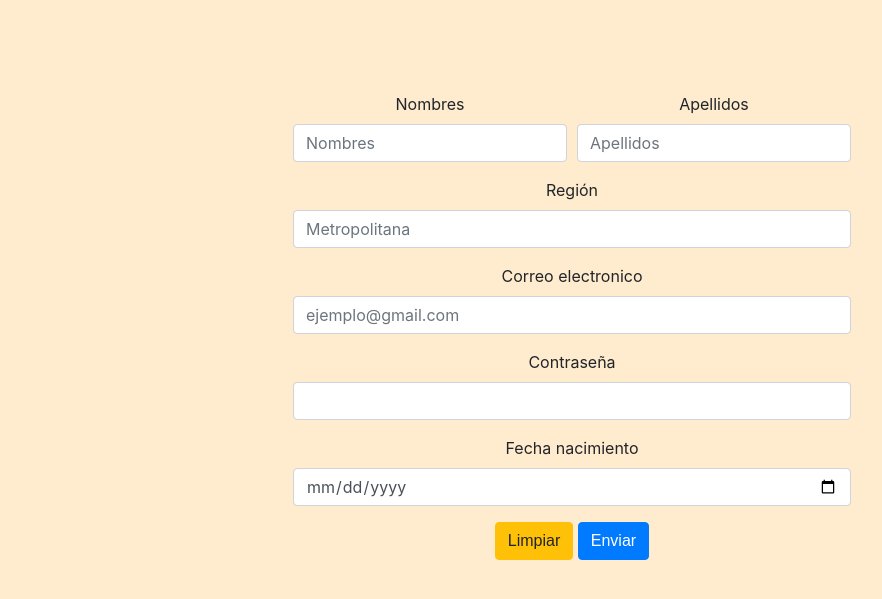
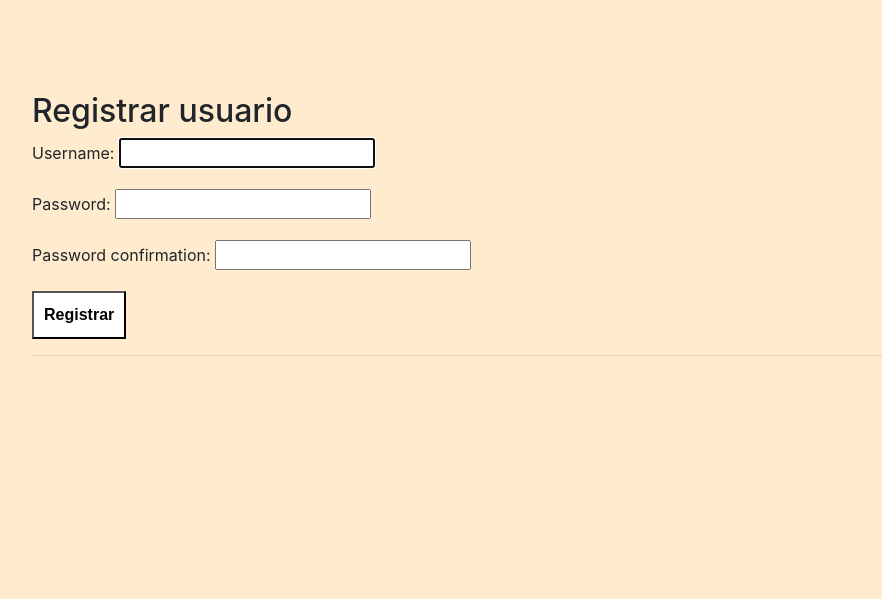
Before and after one commit to Asuracl/Cervestado, a Django app: page /registro/ in a window 1280 px wide. Shown: the part 76-675 px from the top of the page, without its empty margins (68-950 px from the left). Run offline with Django 3.2, Linux system fonts and the light colour scheme; some libraries are stand-ins or nearby versions.

Commit message:
intento de registro numer 5000

```diff
--- a/main/templates/main/registro.html
+++ b/main/templates/main/registro.html
@@ -9,45 +9,27 @@
     <br>
     <br>
 
-    <div class="row main center-xs">
-        <form action="index.html" method="GET" id="formulario">
-            <div class="form-row">
-                    <div class="form-group col-md-6">
-                        <label for="nombre">Nombres </label>
-                        <input type="text" class="form-control" name="nombre" placeholder="Nombres">
-                    </div>
-                    <div class="form-group col-md-6">
-                            <label for="apee">Apellidos</label>
-                            <input type="text" class="form-control" name="apellido" placeholder="Apellidos">
-                    </div>
+
+    <section class="about-area pt-100 pb-100">
+        <div class="container">
+        <div class="row align-items-center justify-content-between">
+            <div class="col-lg-12 col-md-12 col-sm-12">
+                    <div class="container">
+                            <h2>Registrar usuario</h2>
+
+                            <form method="POST">
+                                {{ form.as_p }}
+                                {% csrf_token %}
+                                <button type="submit">Registrar</button>
+                            </form>
+
+                            <hr />
+
+                            <a href="/login.html">Iniciar sesión</a>
+                          </div>
             </div>
-            <div class="form-row">
-                    <div class="form-group col-md-12">
-                        <label for="region">Región</label>
-                        <input type="text" class="form-control" name="region" placeholder="Metropolitana">
-                    </div>
-            </div>
-            <div class="form-row">
-                <div class="form-group col-md-12">
-                    <label for="correo">Correo electronico</label>
-                    <input type="email" class="form-control" name="correo" placeholder="ejemplo@gmail.com">
-                </div>
-            </div>
+        </div>
+        </div>
 
-            <div class="form-row">
-                <div class="form-group col-md-12">
-                    <label for="pass">Contraseña</label>
-                    <input type="password" class="form-control" name="pass" placeholder="">
-                </div>
-            </div>
 
-            <div class="form-group">
-                <label for="fnacimiento">Fecha nacimiento</label>
-                <input type="date" class="form-control" name="fnacimiento" placeholder="Ingrese su nombre">
-            </div>
-
-            <button type="reset" class="btn btn-warning">Limpiar</button>
-            <button class="btn btn-primary" type="submit" >Enviar</button>
-        </form>
-    </div>
 {% endblock contenido %}
--- a/main/urls.py
+++ b/main/urls.py
@@ -5,7 +5,7 @@
 urlpatterns = [
     path('', index, name='index' ),
     path('cervezas/', cervezas, name='cervezas'),
+    path('login/', login, name='login'),
     path('registro/', registro, name='registro'),
-    path('login/', login, name='login')
 
 ]
```
Also changed, not shown: main/templates/main/cervezas.html (+4 -4 lines), main/templates/main/login.html (+5 -111 lines), main/views.py (+0 -102 lines), db.sqlite3.
